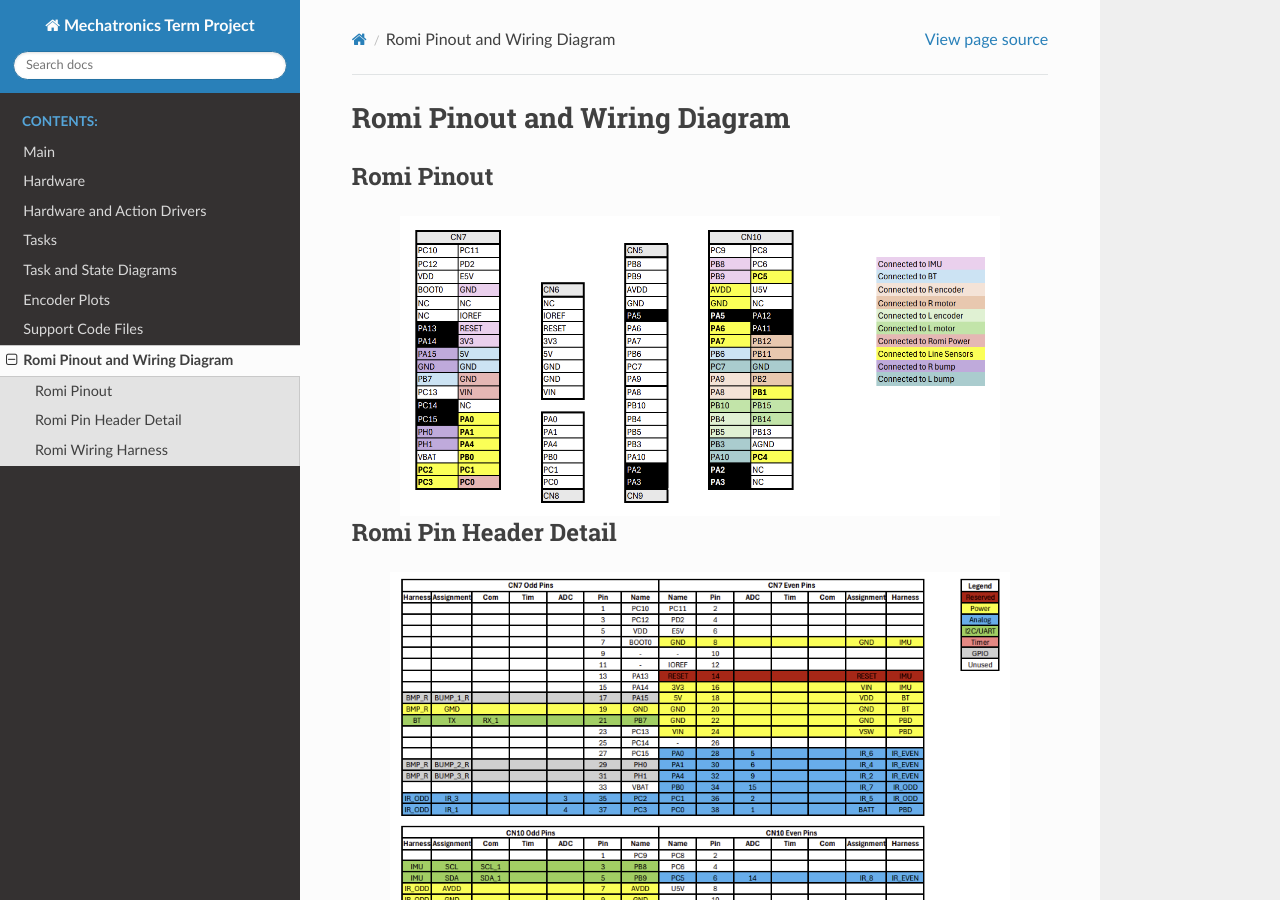
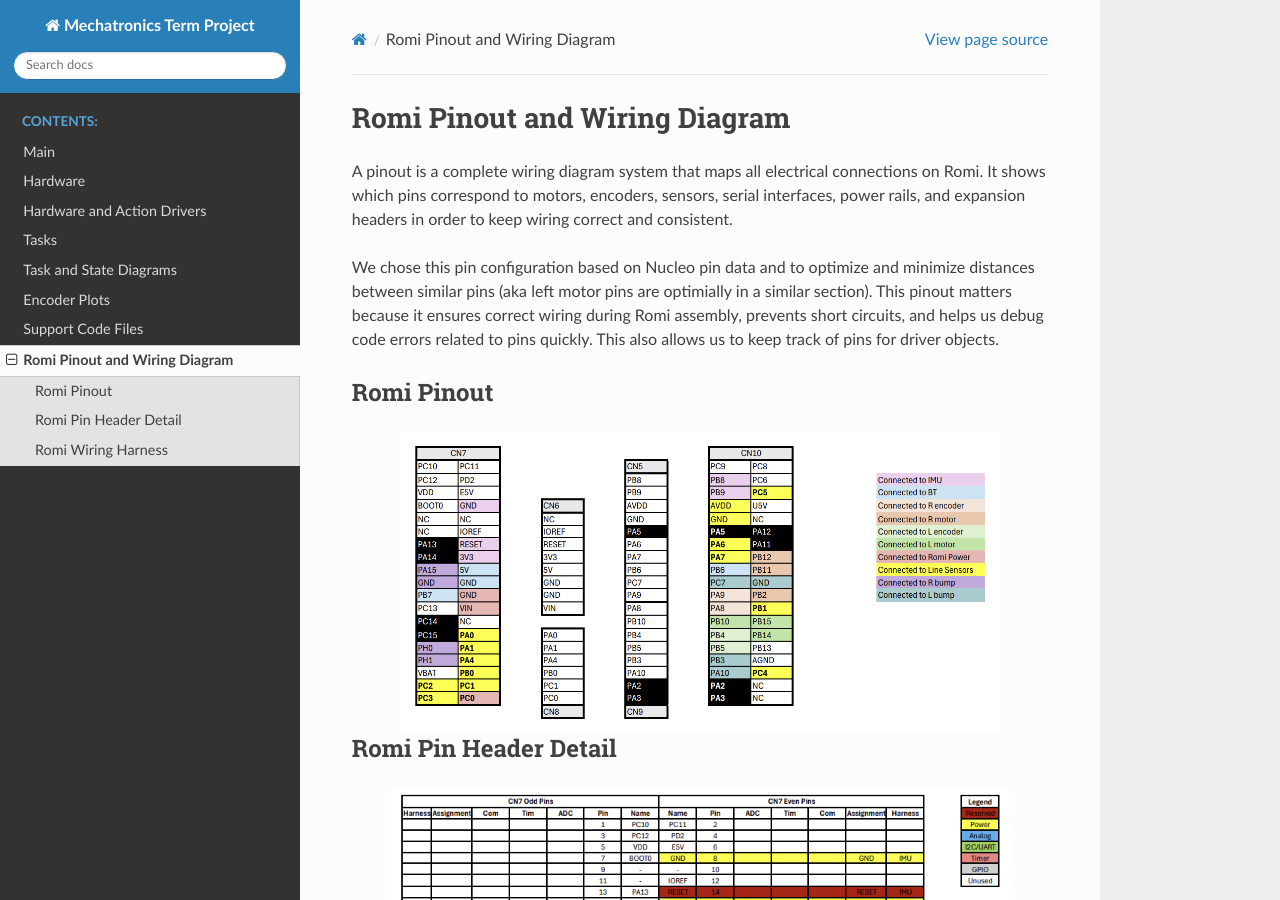
Before and after one commit to emmicayer/Mechatronics-Repository, a Sphinx documentation site: the page built from docs/pininfo.rst, in a window 1280 px wide and 900 px high. Built offline with Sphinx 7.4.7 and the Read the Docs theme 3.1.0, drawn with Linux system fonts in a browser that asks for light colours.

Commit message:
Update pininfo.rst

```diff
--- a/docs/pininfo.rst
+++ b/docs/pininfo.rst
@@ -1,5 +1,12 @@
 Romi Pinout and Wiring Diagram
 =================
+
+
+
+A pinout is a complete wiring diagram system that maps all electrical connections on Romi. It shows which pins correspond to motors, encoders, sensors, serial interfaces, power rails, and expansion headers in order to keep wiring correct and consistent.
+
+We chose this pin configuration based on Nucleo pin data and to optimize and minimize distances between similar pins (aka left motor pins are optimially in a similar section). This pinout matters because it ensures correct wiring during Romi assembly, prevents short circuits, and helps us debug code errors related to pins quickly. This also allows us to keep track of pins for driver objects.
+
 
 
 Romi Pinout
```
